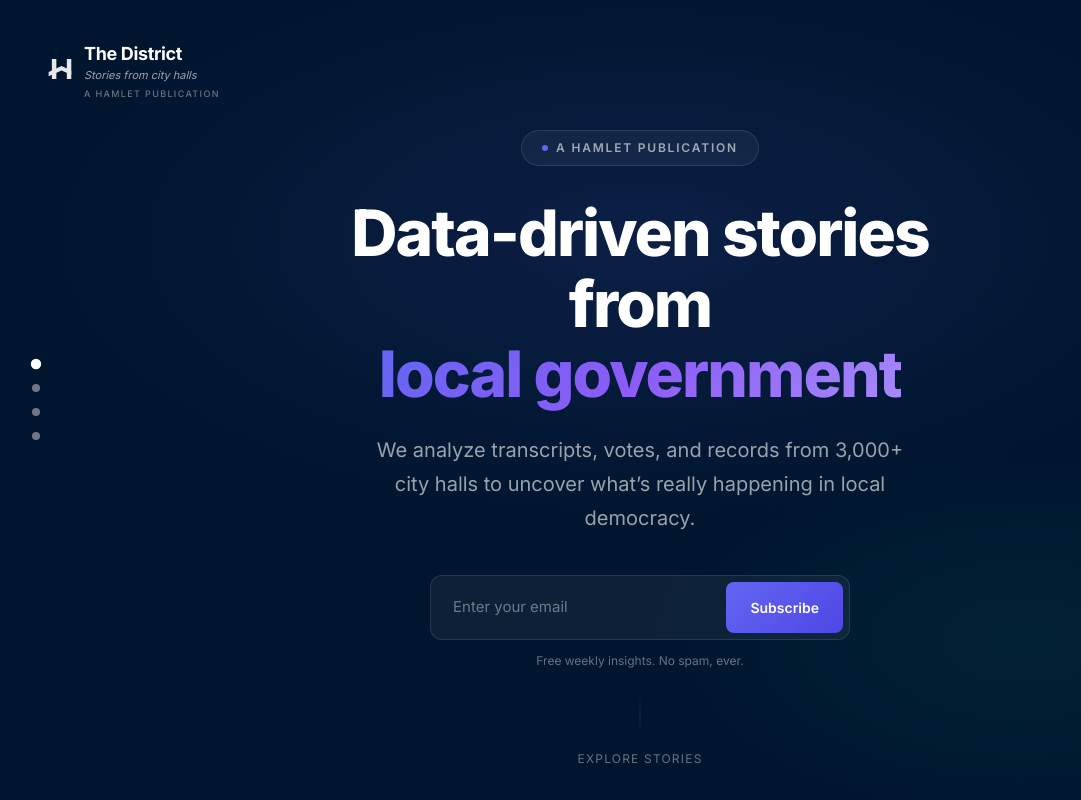
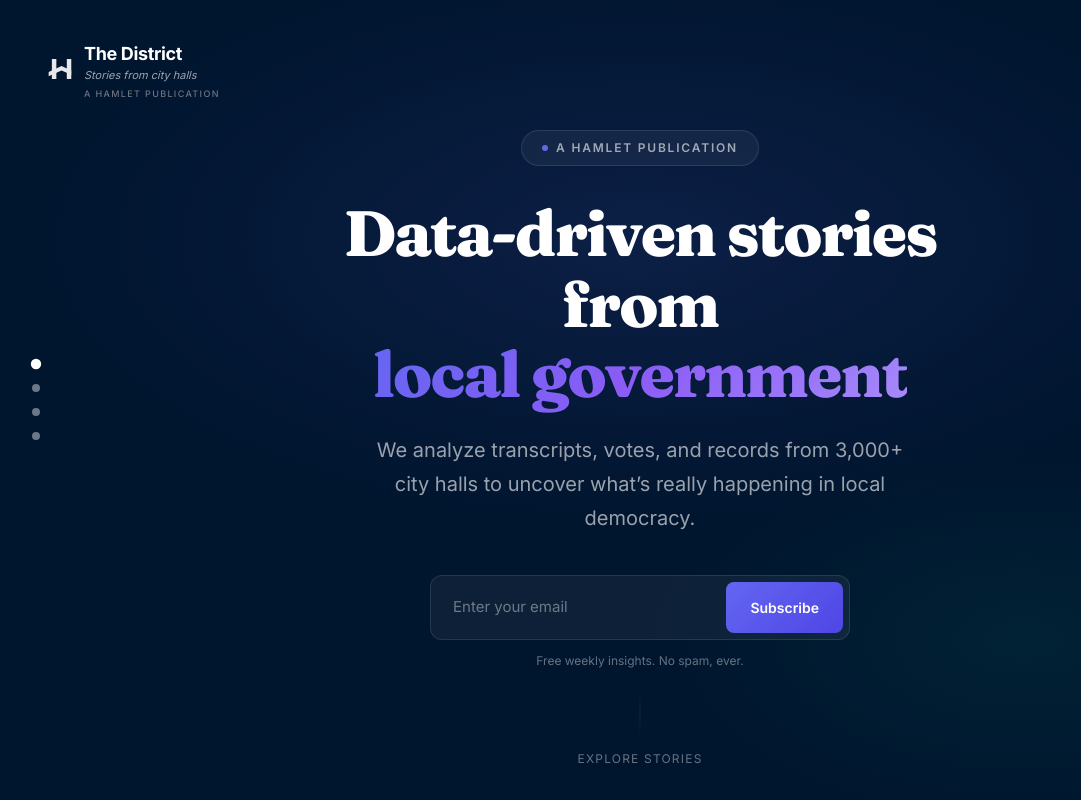
Before and after one commit to hamletsunil/the-district, a Next.js app: page / in a window 1280 px wide. Shown: the top 800 px of the page, without its empty margins (0-1081 px from the left). Built offline with nearby package versions, Linux system fonts and the light colour scheme.

Commit message:
feat: use Fraunces for homepage hero title

```diff
--- a/src/styles/base.css
+++ b/src/styles/base.css
@@ -153,7 +153,7 @@ body {
 }
 
 .district-hero-title {
-  font-family: "Inter", system-ui, sans-serif;
+  font-family: var(--font-display);
   font-size: clamp(2.5rem, 7vw, 4rem);
   font-weight: 800;
   line-height: 1.1;
```
